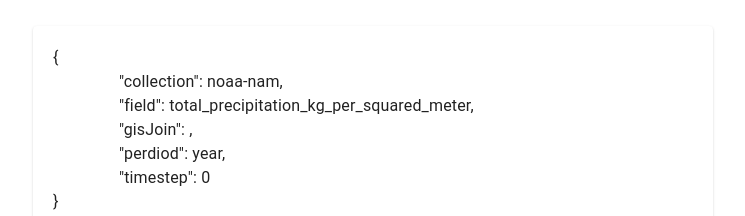
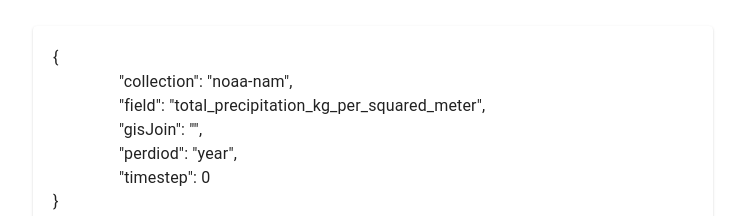
Before and after one commit to Project-Sustain/matlab-notebook, a React (Create React App) app in the folder client/app/: page / in a window 1280 px wide. Both pictures are taken after typing "Sample" into the empty fields and a click on the button "SUBMIT". Shown: the part 463-679 px from the top of the page, without its empty margins (267-1012 px from the left). Built offline with nearby package versions, Linux system fonts and the light colour scheme.

Commit message:
format output

```diff
--- a/client/app/src/components/CustomAutocomplete.js
+++ b/client/app/src/components/CustomAutocomplete.js
@@ -9,6 +9,7 @@
         if(props.type === "state") {
             props.dataManagement.setSelectedState(value);
             props.dataManagement.setCounties(countyMap[`${value}`]);
+            props.dataManagement.setSelectedCounty(countyMap[`${value}`][0]);
         }
         else if(props.type === "county") {
             props.dataManagement.setSelectedCounty(value);
--- a/client/app/src/components/Main.js
+++ b/client/app/src/components/Main.js
@@ -1,7 +1,7 @@
-import React, {useState} from 'react';
+import React, {useEffect, useState} from 'react';
 import {Button, Grid, makeStyles, Paper} from "@material-ui/core";
 import CustomAutocomplete from "./CustomAutocomplete";
-import {stateArray} from "../utils/StateCountyMapping";
+import {countyMap, stateArray} from "../utils/StateCountyMapping";
 import CustomRadios from "./CustomRadios";
 import {countyGIS} from "../utils/gis_county";
 import Response from "./Response";
@@ -25,7 +25,12 @@
     const classes = useStyles();
     const [selectedState, setSelectedState] = useState("");
     const [counties, setCounties] = useState([]);
-    const [selectedCounty, setSelectedCounty] = useState([]);
+    const [selectedCounty, setSelectedCounty] = useState("");
+
+    // useEffect(() => {
+    //     setCounties(countyMap[`${selectedState}`]);
+    //     setSelectedCounty(countyMap[`${selectedState}`][0]);
+    // }, [selectedState])
 
     const timePeriods = ["year", "month", "day", "hour"];
     const [timePeriod, setTimePeriod] = useState(timePeriods[0]);
--- a/client/app/src/components/Response.js
+++ b/client/app/src/components/Response.js
@@ -31,16 +31,16 @@
                     <Grid container direction="column" justifyContent="flex-start" alignItems="flex-start">
                         <Typography>{bracketLeft}</Typography>
                         <Typography>
-                            &emsp;&emsp;&emsp;&emsp;"collection": {props.data.collection},
+                            &emsp;&emsp;&emsp;&emsp;"collection": "{props.data.collection}",
                         </Typography>
                         <Typography>
-                            &emsp;&emsp;&emsp;&emsp;"field": {props.data.field},
+                            &emsp;&emsp;&emsp;&emsp;"field": "{props.data.field}",
                         </Typography>
                         <Typography>
-                            &emsp;&emsp;&emsp;&emsp;"gisJoin": {props.data.gisJoin},
+                            &emsp;&emsp;&emsp;&emsp;"gisJoin": "{props.data.gisJoin}",
                         </Typography>
                         <Typography>
-                            &emsp;&emsp;&emsp;&emsp;"perdiod": {props.data.timePeriod},
+                            &emsp;&emsp;&emsp;&emsp;"perdiod": "{props.data.timePeriod}",
                         </Typography>
                         <Typography>
                             &emsp;&emsp;&emsp;&emsp;"timestep": {parseInt(props.data.timeStep)}
@@ -56,7 +56,3 @@
 
     else return null;
 }
-
-function text(props) {
-    return <Typography>{props.children}</Typography>
-}
```
